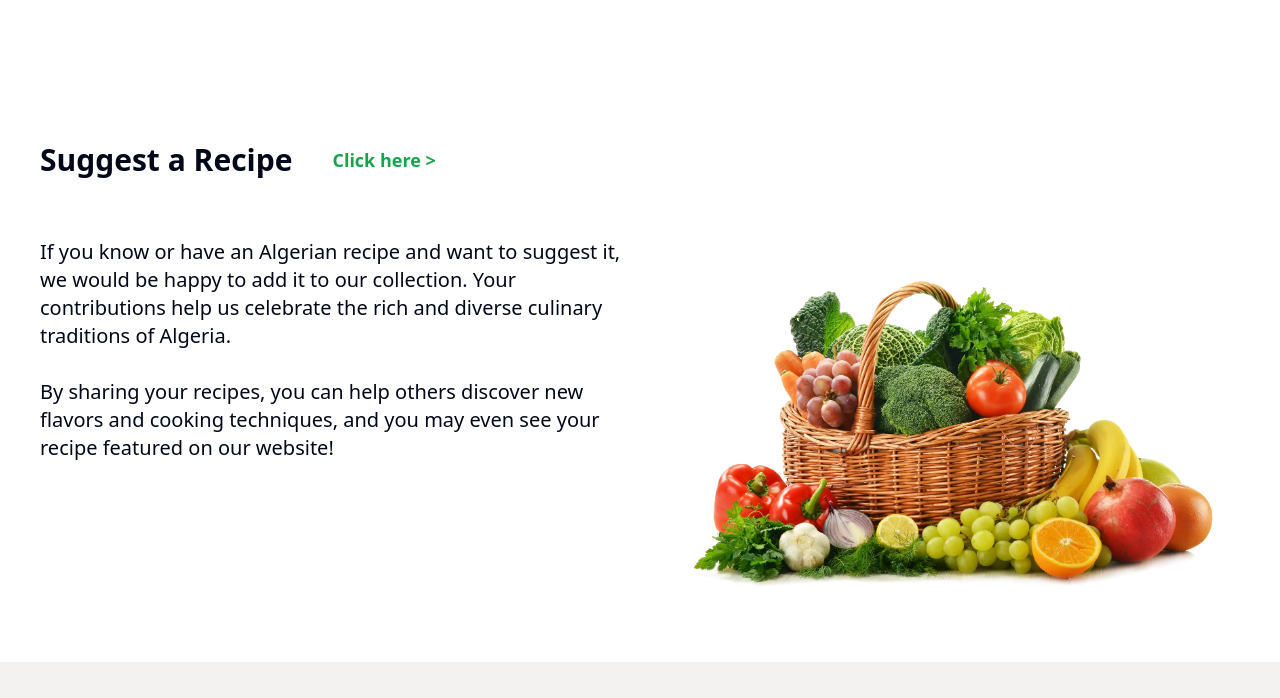
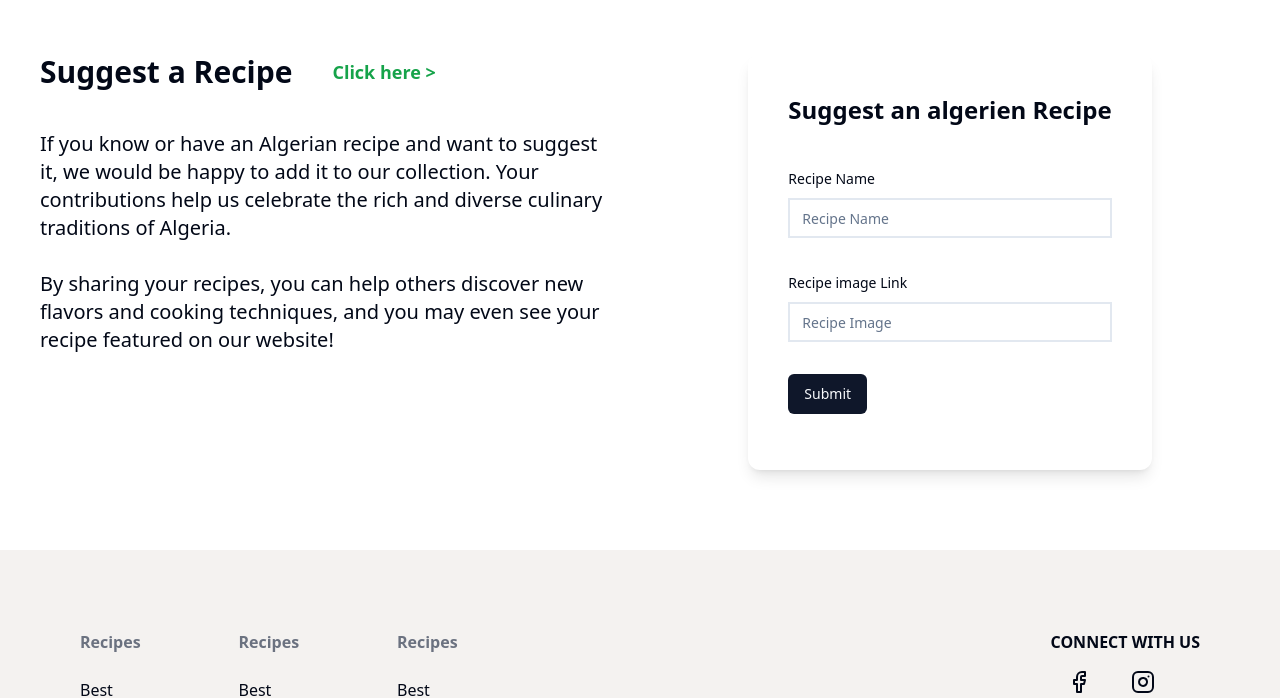
Before and after one commit to Younes-khadraoui/DZ-FLAVOR, a React (Vite) app in the folder frontend-recipe-manager/: page / in a window 1280 px wide. Shown: the part 1586-2284 px from the top of the page. Built offline with nearby package versions, Linux system fonts and the light colour scheme; no server answers.

Commit message:
added form in home page

```diff
--- a/frontend-recipe-manager/src/components/header/Header.tsx
+++ b/frontend-recipe-manager/src/components/header/Header.tsx
@@ -6,7 +6,7 @@ const Header = () => {
   const navigate = useNavigate();
 
   return (
-    <div className="flex justify-between p-6 items-center px-10 bg-light">
+    <div className="absolute top-0 right-0 left-0 flex justify-between p-6 items-center px-10">
       <svg
         className="absolute top-0 lg:-top-36 left-0 "
         xmlns="http://www.w3.org/2000/svg"
--- a/frontend-recipe-manager/src/components/home/hero/Hero.tsx
+++ b/frontend-recipe-manager/src/components/home/hero/Hero.tsx
@@ -9,7 +9,7 @@ import { InfiniteMovingCards } from "./ImageSlider";
 const Hero = () => {
   const images = [image1, image2, image3, image4, image5];
   return (
-    <div className="hero min-h-screen bg-[#f4f2f0]">
+    <div className="hero min-h-screen bg-[#f4f2f0] pt-20">
       <img
         className="absolute -left-96 hidden md:block"
         style={{ width: "800px", height: "auto" }}
--- a/frontend-recipe-manager/src/components/home/suggest/Suggest.tsx
+++ b/frontend-recipe-manager/src/components/home/suggest/Suggest.tsx
@@ -1,16 +1,62 @@
-import veggies from "@/assets/veggies.webp";
+import { z } from "zod";
+import { zodResolver } from "@hookform/resolvers/zod";
+import { useForm } from "react-hook-form";
+import { Button } from "@/components/ui/button";
+import {
+  Form,
+  FormControl,
+  FormField,
+  FormItem,
+  FormLabel,
+  FormMessage,
+} from "@/components/ui/form";
+import { Input } from "@/components/ui/input";
+import axios from "axios";
+
+const BACKEND_URL = import.meta.env.VITE_BACKEND_URL;
+
+const formSchema = z.object({
+  recipeName: z.string().min(2, {
+    message: "Recipe name must be at least 2 characters",
+  }),
+  recipeImage: z.string().min(2, {
+    message: "Recipe name must be at least 2 characters",
+  }),
+});
 
 const Suggest = () => {
+  const form = useForm<z.infer<typeof formSchema>>({
+    resolver: zodResolver(formSchema),
+    defaultValues: {
+      recipeName: "",
+      recipeImage: "",
+    },
+  });
+
+  async function onSubmit(values: z.infer<typeof formSchema>) {
+    try {
+      const newRecipe = {
+        name: values.recipeName,
+        image: values.recipeImage,
+      };
+      await axios.post(`${BACKEND_URL}/api/suggestions`, newRecipe);
+    } catch (err) {
+      console.log("Error creating suggestion");
+    }
+  }
   return (
-    <div>
-      <div className="flex items-center gap-10 pb-5 p-10">
-        <h2 className="text-3xl font-bold">Suggest a Recipe</h2>
-        <a href="/suggestions" className="text-green-600 font-semibold text-lg">
-          Click here &gt;
-        </a>
-      </div>
-      <div className="p-10 flex flex-col md:flex-row justify-between ">
-        <div className="md:w-1/2 mb-4 md:mb-0">
+    <div className="flex flex-col gap-10 md:flex-row justify-around p-10 pb-20 ">
+      <div className="flex flex-col  gap-10 flex-1">
+        <div className="flex items-center gap-10">
+          <h2 className="text-3xl font-bold">Suggest a Recipe</h2>
+          <a
+            href="/suggestions"
+            className="text-green-600 font-semibold text-lg"
+          >
+            Click here &gt;
+          </a>
+        </div>
+        <div className="mb-4 ">
           <p className="text-xl">
             If you know or have an Algerian recipe and want to suggest it, we
             would be happy to add it to our collection. Your contributions help
@@ -22,10 +68,43 @@ const Suggest = () => {
             <br />
           </p>
         </div>
-        <div className="flex items-center justify-center">
-          <a href="/suggestions">
-            <img className="h-96" src={veggies} alt="vegetables image" />
-          </a>
+      </div>
+      <div className="flex justify-center items-center flex-1 ">
+        <div className="shadow-lg p-10 pb-14 bg-white rounded-xl flex-1 md:flex-none  flex flex-col justify-between">
+          <h1 className="pb-10 text-2xl font-semibold">
+            Suggest an algerien Recipe
+          </h1>
+          <Form {...form}>
+            <form onSubmit={form.handleSubmit(onSubmit)} className="space-y-8">
+              <FormField
+                control={form.control}
+                name="recipeName"
+                render={({ field }) => (
+                  <FormItem>
+                    <FormLabel>Recipe Name</FormLabel>
+                    <FormControl>
+                      <Input placeholder="Recipe Name" {...field} />
+                    </FormControl>
+                    <FormMessage />
+                  </FormItem>
+                )}
+              />
+              <FormField
+                control={form.control}
+                name="recipeImage"
+                render={({ field }) => (
+                  <FormItem>
+                    <FormLabel>Recipe image Link</FormLabel>
+                    <FormControl>
+                      <Input placeholder="Recipe Image" {...field} />
+                    </FormControl>
+                    <FormMessage />
+                  </FormItem>
+                )}
+              />
+              <Button type="submit">Submit</Button>
+            </form>
+          </Form>
         </div>
       </div>
     </div>
```
